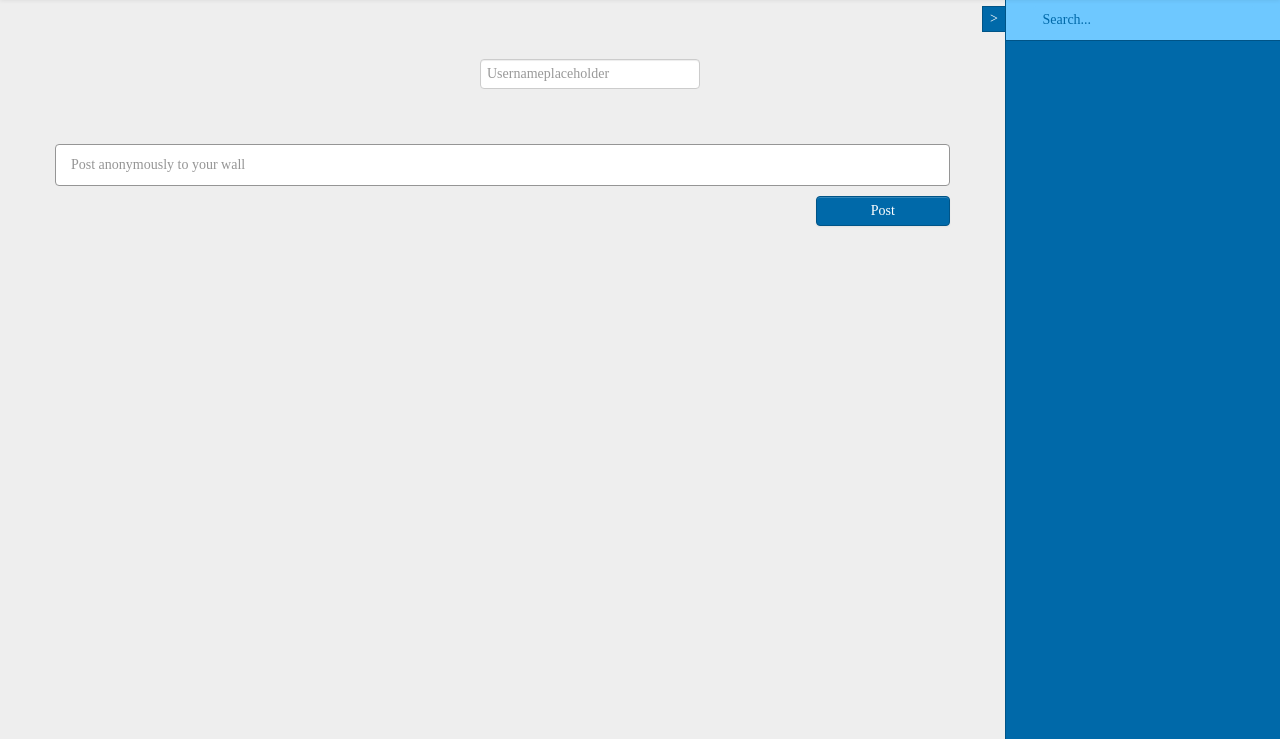
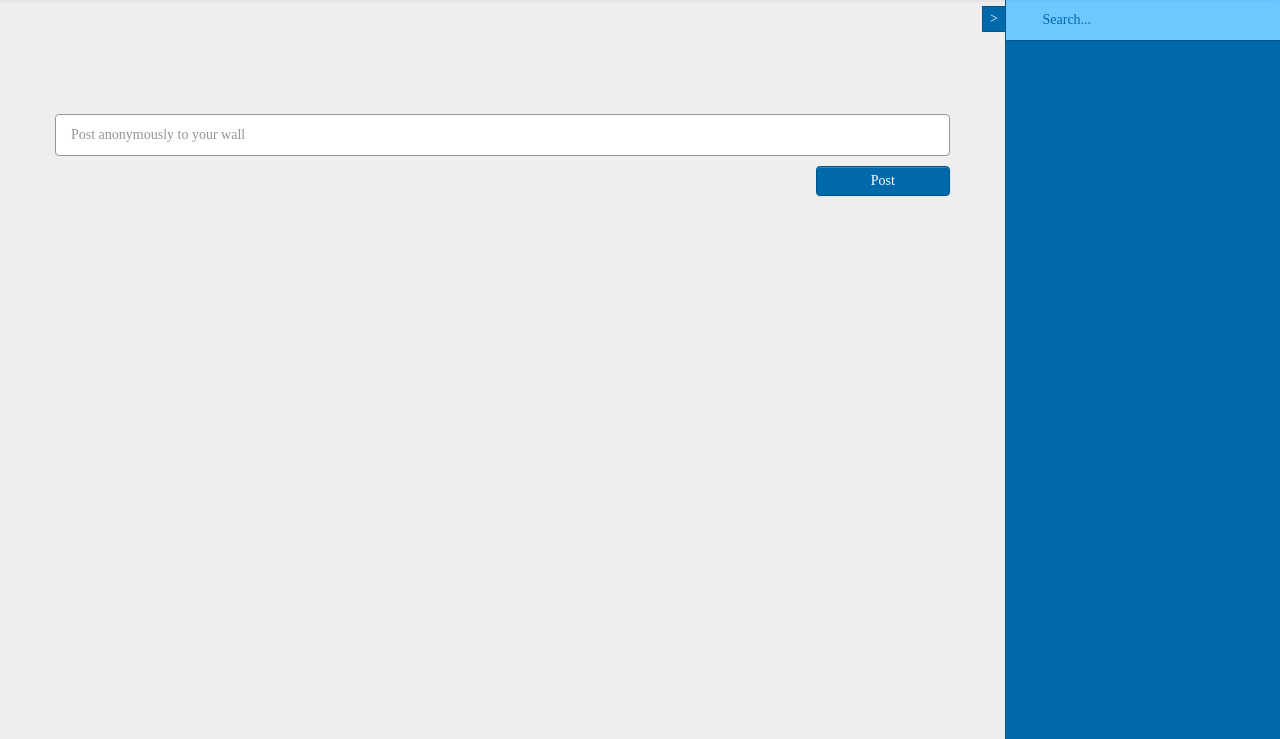
Before and after one commit to narobert/anonpost, a Django app: page / in a window 1280 px wide. Shown: the part 61-800 px from the top of the page. Run offline with Django 3.2, Linux system fonts and the light colour scheme; the visitor is signed in with stand-in values (Sample User, id 1); data comes from the database, SQL or seed files in the repository; data that the repository does not hold is empty; some libraries are stand-ins or nearby versions.

Commit message:
optimizing 18

```diff
--- a/templates/home.html
+++ b/templates/home.html
@@ -26,7 +26,7 @@
   <div class="together">
     <div class="photo" id="profilePicture"></div>
     <div class="togetheragain">
-    <h3>              <input type="text" name="username" id="profileUserID" maxlength="254" placeholder="Usernameplaceholder" required> </h3>
+
       <h3 class="profilename"><div id="profileName"></div></h3>
       <p class="city"><div id="profileLocation"></div></p>
       <p class="age"><div id="profileAge"></div></p>
```
